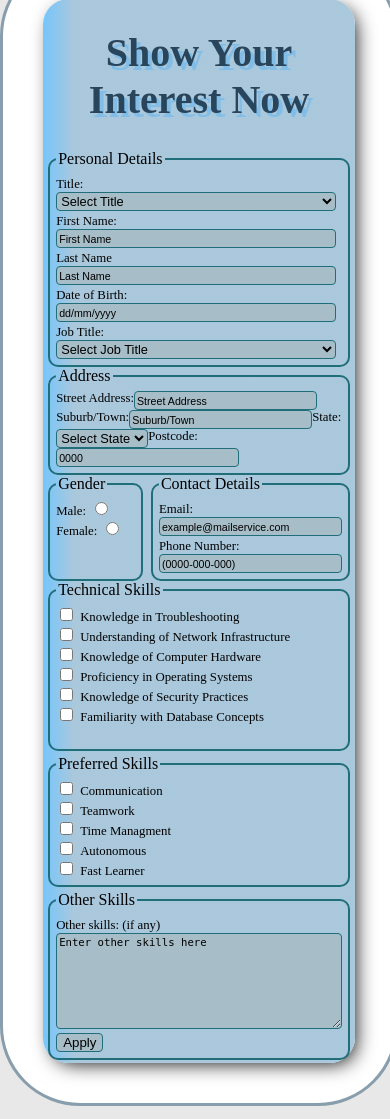
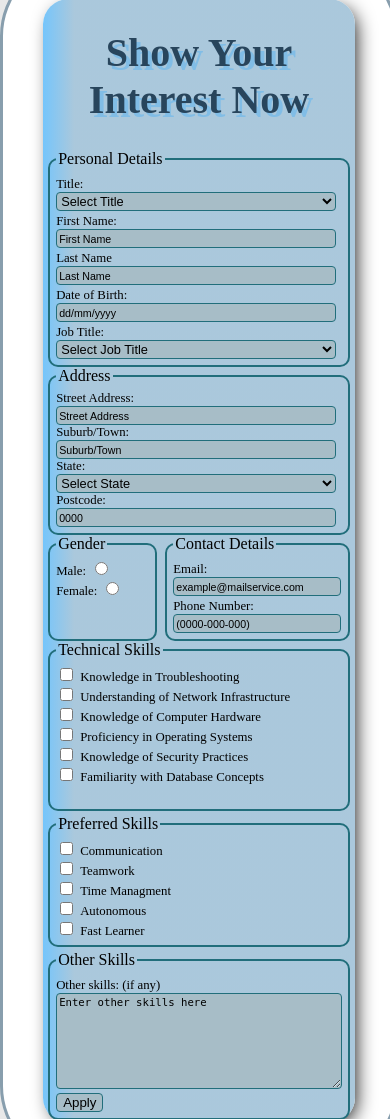
Before and after one commit to SPUDYBRO/HEMB, a PHP site: page /project1/apply.html in a window 390 px wide. Shown: the part 107-1226 px from the top of the page. Run offline with PHP 8.4, Linux system fonts and the light colour scheme.

Commit message:
fix: Further changed css

```diff
--- a/styles/styles.css
+++ b/styles/styles.css
@@ -676,13 +676,13 @@ you can also intent further to explain a certain area of code, for example:
         }
 
         #personal_Details_Fieldset select,
-        #address_Legend select {
+        #address_Fieldset select {
             width: 98%;
         }
 
         #personal_Details_Fieldset input,
-        #address_Legend input,
-        #contact_Legend input {
+        #address_Fieldset input,
+        #contact_Fieldset input {
             width: 96%;
         }
 
```
